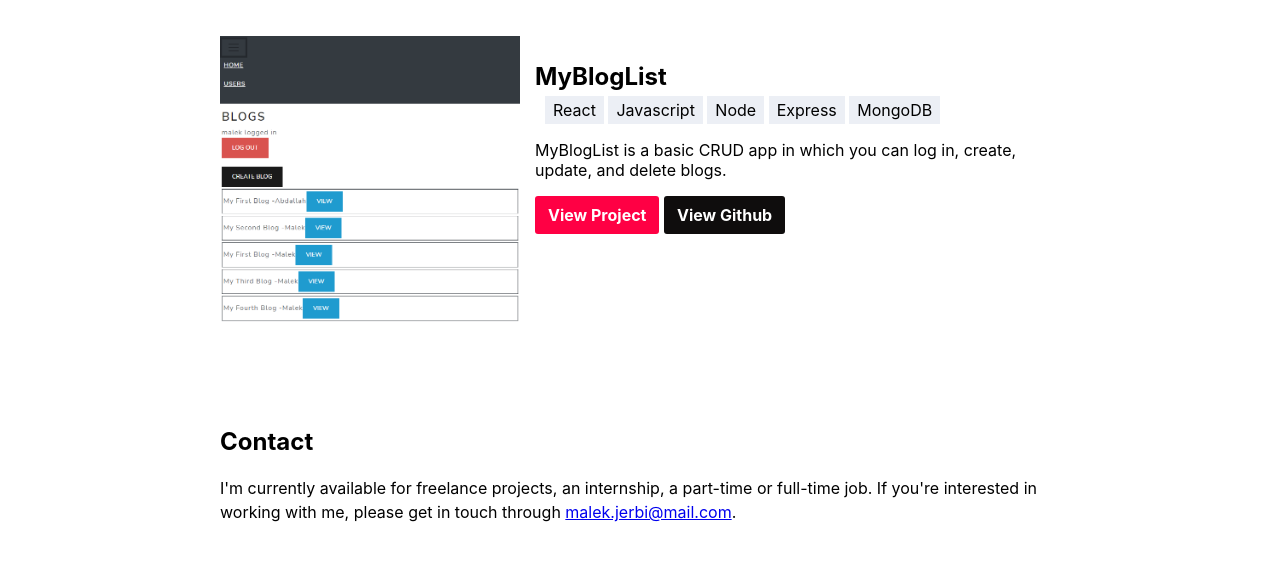
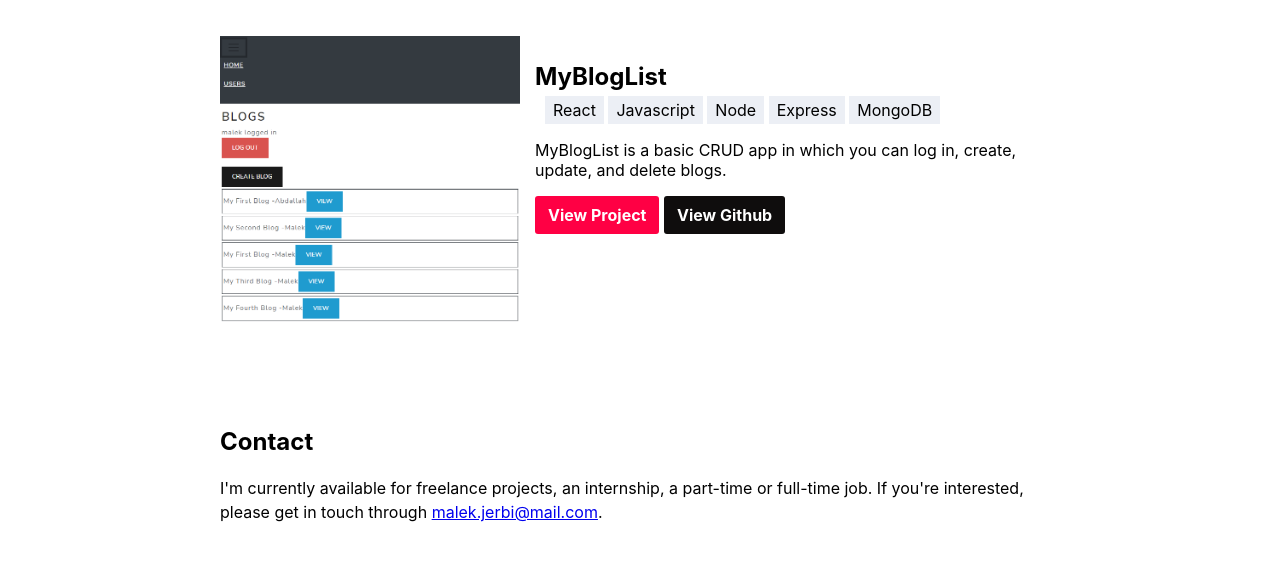
Before and after one commit to malek-jerbi/myportfolio, a plain HTML site: page index.html in a window 1280 px wide. Shown: the part 1514-2102 px from the top of the page. Drawn offline with Linux system fonts and the light colour scheme; a script that the page names is missing.

Commit message:
odified footer

```diff
--- a/index.html
+++ b/index.html
@@ -130,7 +130,7 @@
 
             <div class='contact'>
                 <h2>Contact</h2>
-                <p class='contact__msg'>I'm currently available for freelance projects, an internship, a part-time or full-time job. If you're interested in working with me, please get in touch through <a href='mailto:malek.jerbi@mail.com'>malek.jerbi@mail.com</a>.
+                <p class='contact__msg'>I'm currently available for freelance projects, an internship, a part-time or full-time job. If you're interested, please get in touch through <a href='mailto:malek.jerbi@mail.com'>malek.jerbi@mail.com</a>.
             </div>
         </div>
     </main>
```
